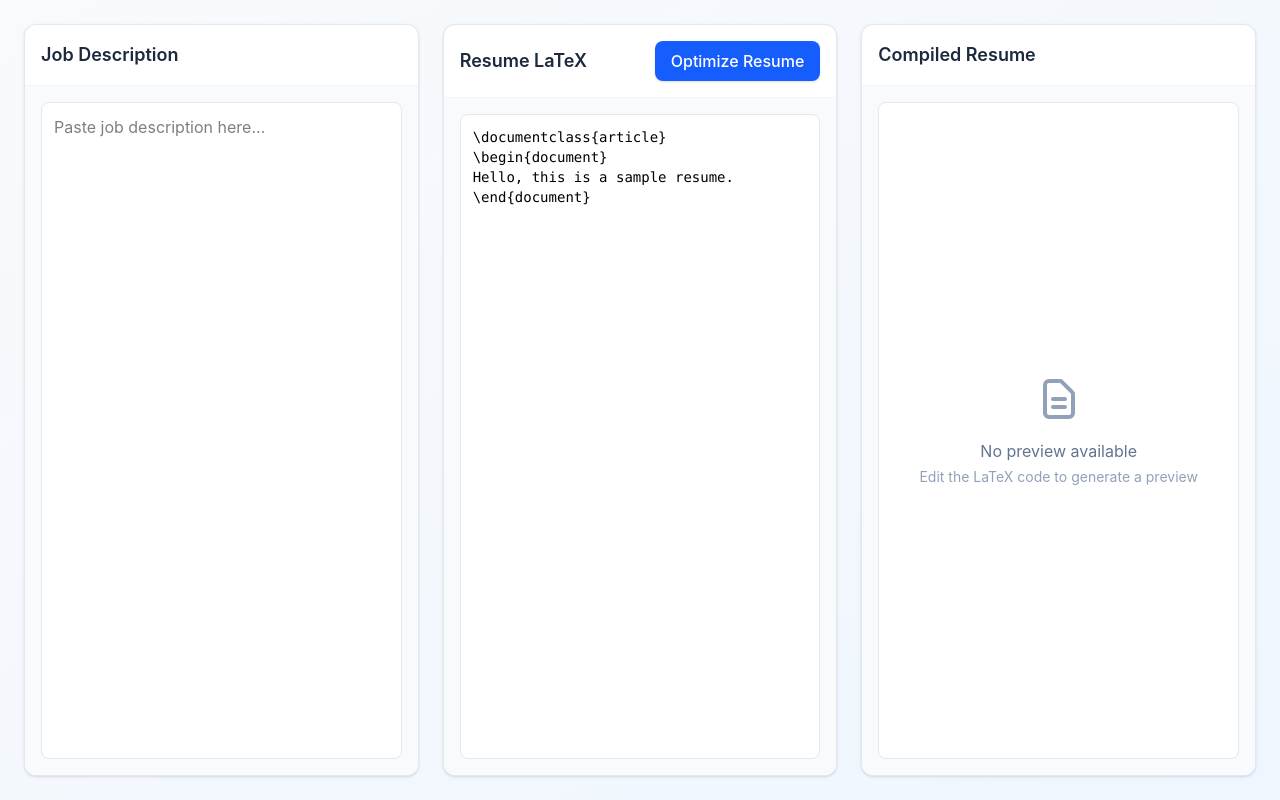
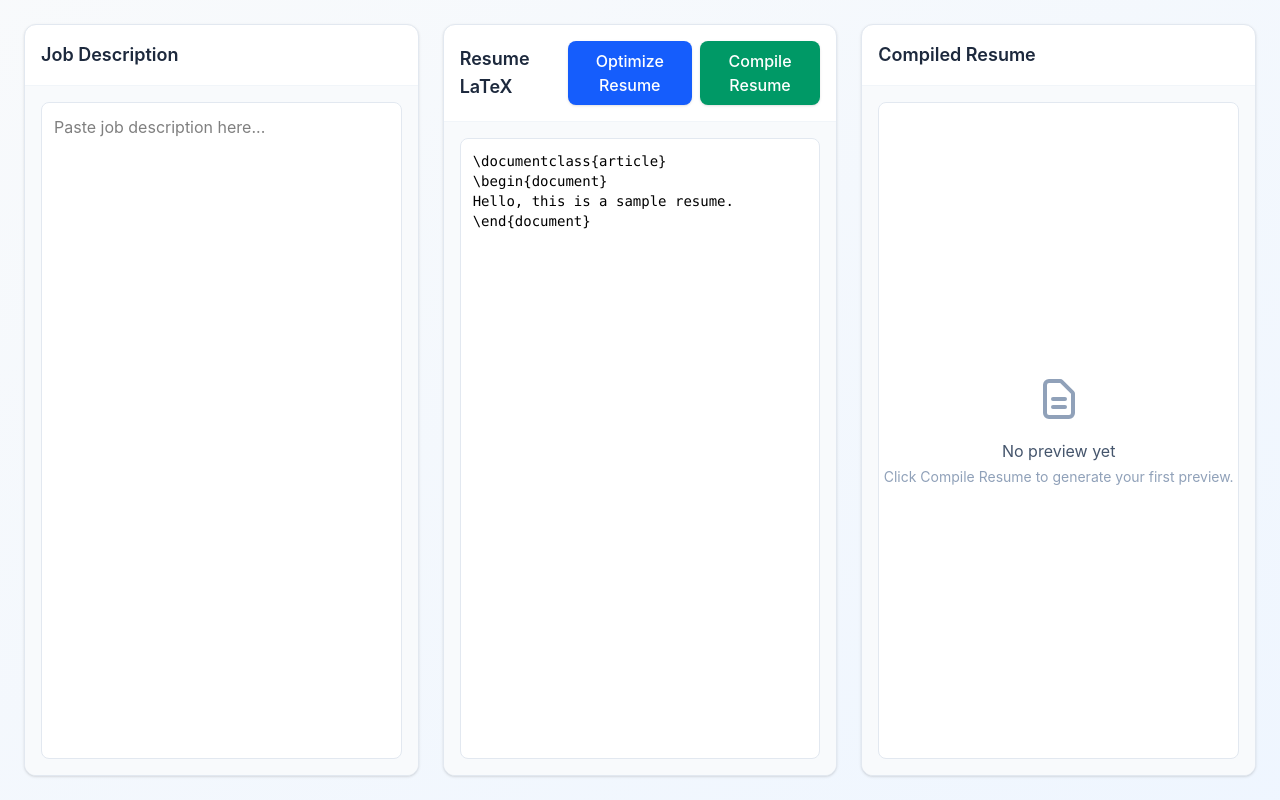
Before and after one commit to keertisingh6/ResuMatrix, a React app in the folder frontend/: page / in a window 1280 px wide. Built offline with nearby package versions, Linux system fonts and the light colour scheme; no server answers; the HTML template or start-up script is replaced by a standard one.

Commit message:
added compile button

```diff
--- a/frontend/src/App.jsx
+++ b/frontend/src/App.jsx
@@ -1,4 +1,4 @@
-import { useState, useEffect } from "react";
+import { useState } from "react";
 import { optimizeResume, compileResume } from "./api";
 import JobDescription from "./components/JobDescription";
 import LatexResume from "./components/LatexResume";
@@ -14,22 +14,21 @@ Hello, this is a sample resume.
   const [pdfUrl, setPdfUrl] = useState("");
   const [compiling, setCompiling] = useState(false);
   const [optimizing, setOptimizing] = useState(false);
+  const [hasCompiledAtLeastOnce, setHasCompiledAtLeastOnce] = useState(false);
 
-  useEffect(() => {
+  const handleCompile = async () => {
     setCompiling(true);
-    const timeout = setTimeout(async () => {
     try {
       const url = await compileResume(latex);
       setPdfUrl(url);
+      setHasCompiledAtLeastOnce(true);
     } catch (err) {
       console.error("Compile error:", err);
       setPdfUrl("");
     } finally {
       setCompiling(false);
     }
-    }, 2000);
-    return () => clearTimeout(timeout);
-  }, [latex]);
+  };
 
   const handleOptimize = async () => {
     setOptimizing(true);
@@ -51,9 +50,20 @@ Hello, this is a sample resume.
           setJobDescription={setJobDescription}
         />
 
-        <LatexResume latex={latex} setLatex={setLatex} onOptimize={handleOptimize} optimizing={optimizing} />
+        <LatexResume
+          latex={latex}
+          setLatex={setLatex}
+          onOptimize={handleOptimize}
+          optimizing={optimizing}
+          onCompile={handleCompile}
+          compiling={compiling}
+        />
 
-        <ResumePreview pdfUrl={pdfUrl} compiling={compiling} />
+        <ResumePreview
+          pdfUrl={pdfUrl}
+          compiling={compiling}
+          hasCompiledAtLeastOnce={hasCompiledAtLeastOnce}
+        />
       </div>
     </div>
   );
--- a/frontend/src/components/LatexResume.jsx
+++ b/frontend/src/components/LatexResume.jsx
@@ -1,10 +1,11 @@
 import React from "react";
 
-export default function LatexResume({ latex, setLatex, onOptimize, optimizing }) {
+export default function LatexResume({ latex, setLatex, onOptimize, optimizing, onCompile, compiling }) {
   return (
     <div className="w-1/3 bg-white rounded-xl shadow-sm border border-slate-200 flex flex-col overflow-hidden">
-      <div className="p-4 border-b border-slate-100 flex justify-between items-center">
+      <div className="p-4 border-b border-slate-100 flex justify-between items-center gap-3">
         <h2 className="text-lg font-semibold text-slate-800">Resume LaTeX</h2>
+        <div className="flex items-center gap-2">
           <button
             onClick={onOptimize}
             disabled={optimizing}
@@ -23,9 +24,31 @@ export default function LatexResume({ latex, setLatex, onOptimize, optimizing })
                 Optimizing...
               </>
             ) : (
-            'Optimize Resume'
+              "Optimize Resume"
             )}
           </button>
+          <button
+            onClick={onCompile}
+            disabled={compiling}
+            className="bg-emerald-600 hover:bg-emerald-700 disabled:bg-emerald-400 text-white
+                     px-4 py-2 rounded-lg font-medium shadow-sm hover:shadow
+                     transform transition-all duration-200 hover:-translate-y-0.5
+                     active:translate-y-0 cursor-pointer disabled:cursor-not-allowed
+                     flex items-center gap-2"
+          >
+            {compiling ? (
+              <>
+                <svg className="animate-spin h-4 w-4" viewBox="0 0 24 24">
+                  <circle className="opacity-25" cx="12" cy="12" r="10" stroke="currentColor" strokeWidth="4" fill="none" />
+                  <path className="opacity-75" fill="currentColor" d="M4 12a8 8 0 018-8V0C5.373 0 0 5.373 0 12h4zm2 5.291A7.962 7.962 0 014 12H0c0 3.042 1.135 5.824 3 7.938l3-2.647z" />
+                </svg>
+                Compiling...
+              </>
+            ) : (
+              "Compile Resume"
+            )}
+          </button>
+        </div>
       </div>
       <div className="p-4 flex-1 bg-slate-50">
         <textarea
--- a/frontend/src/components/ResumePreview.jsx
+++ b/frontend/src/components/ResumePreview.jsx
@@ -1,6 +1,6 @@
 import React from "react";
 
-export default function ResumePreview({ pdfUrl, compiling }) {
+export default function ResumePreview({ pdfUrl, compiling, hasCompiledAtLeastOnce }) {
   return (
     <div className="w-1/3 bg-white rounded-xl shadow-sm border border-slate-200 flex flex-col overflow-hidden">
       <div className="p-4 border-b border-slate-100">
@@ -36,8 +36,12 @@ export default function ResumePreview({ pdfUrl, compiling }) {
                 <svg className="h-12 w-12 mx-auto mb-4 text-slate-400" fill="none" viewBox="0 0 24 24" stroke="currentColor">
                   <path strokeLinecap="round" strokeLinejoin="round" strokeWidth={2} d="M9 12h6m-6 4h6m2 5H7a2 2 0 01-2-2V5a2 2 0 012-2h5.586a1 1 0 01.707.293l5.414 5.414a1 1 0 01.293.707V19a2 2 0 01-2 2z" />
                 </svg>
-                <p>No preview available</p>
-                <p className="text-sm text-slate-400 mt-1">Edit the LaTeX code to generate a preview</p>
+                <p className="text-slate-600">No preview yet</p>
+                <p className="text-sm text-slate-400 mt-1">
+                  {hasCompiledAtLeastOnce
+                    ? "Update the LaTeX and click Compile Resume to refresh the preview."
+                    : "Click Compile Resume to generate your first preview."}
+                </p>
               </div>
             )}
           </div>
```
Also changed, not shown: 1 other file (tests, documents, lock files or other folders). Lines whose indentation alone changed are shown as unchanged.
